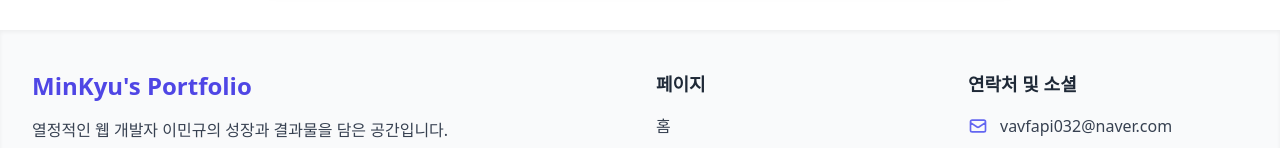
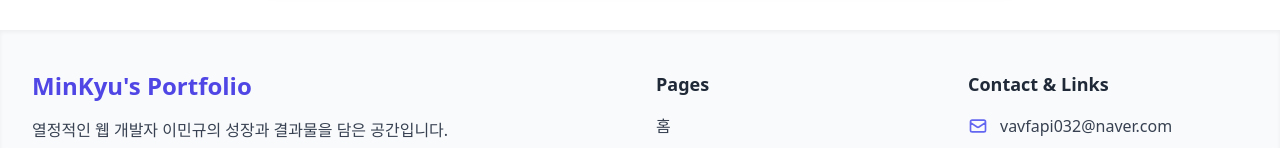
Before and after one commit to mkllel/mkllel.github.io, a React (Vite) app: page / in a window 1280 px wide. Shown: the part 1906-2054 px from the top of the page. Built offline with nearby package versions, Linux system fonts and the light colour scheme; no server answers; the database is empty.

Commit message:
first commit

```diff
--- a/src/components/Footer.tsx
+++ b/src/components/Footer.tsx
@@ -22,7 +22,7 @@ const Footer = () => {
           {/* Section 2: Quick Links */}
           <div>
             <h3 className="text-base md:text-lg font-semibold text-gray-800 dark:text-gray-100 mb-3 md:mb-4">
-              페이지
+              Pages
             </h3>
             <ul className="space-y-2">
               <li>
@@ -46,7 +46,7 @@ const Footer = () => {
           {/* Section 3: Contact & Social */}
           <div>
             <h3 className="text-base md:text-lg font-semibold text-gray-800 dark:text-gray-100 mb-3 md:mb-4 mt-6 md:mt-0">
-              연락처 및 소셜
+            Contact & Links
             </h3>
             <ul className="space-y-3">
               <li className="flex items-center">
```
Also changed, not shown: 2 other files (tests, documents, lock files or other folders).
